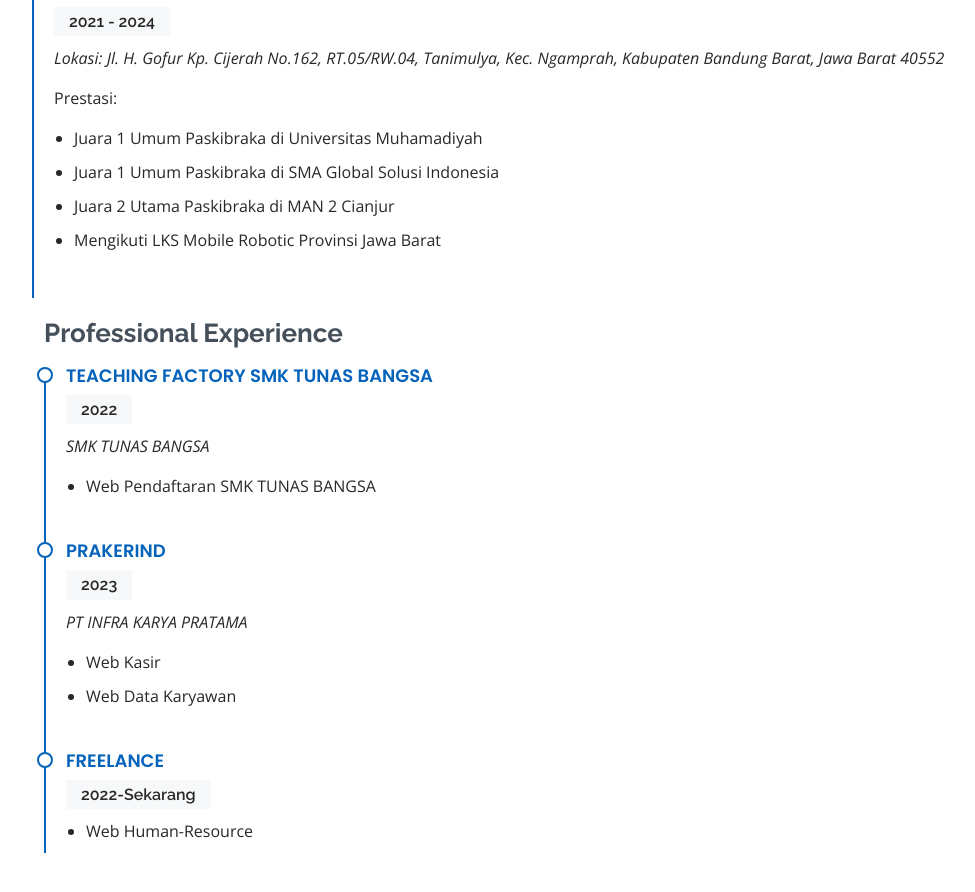
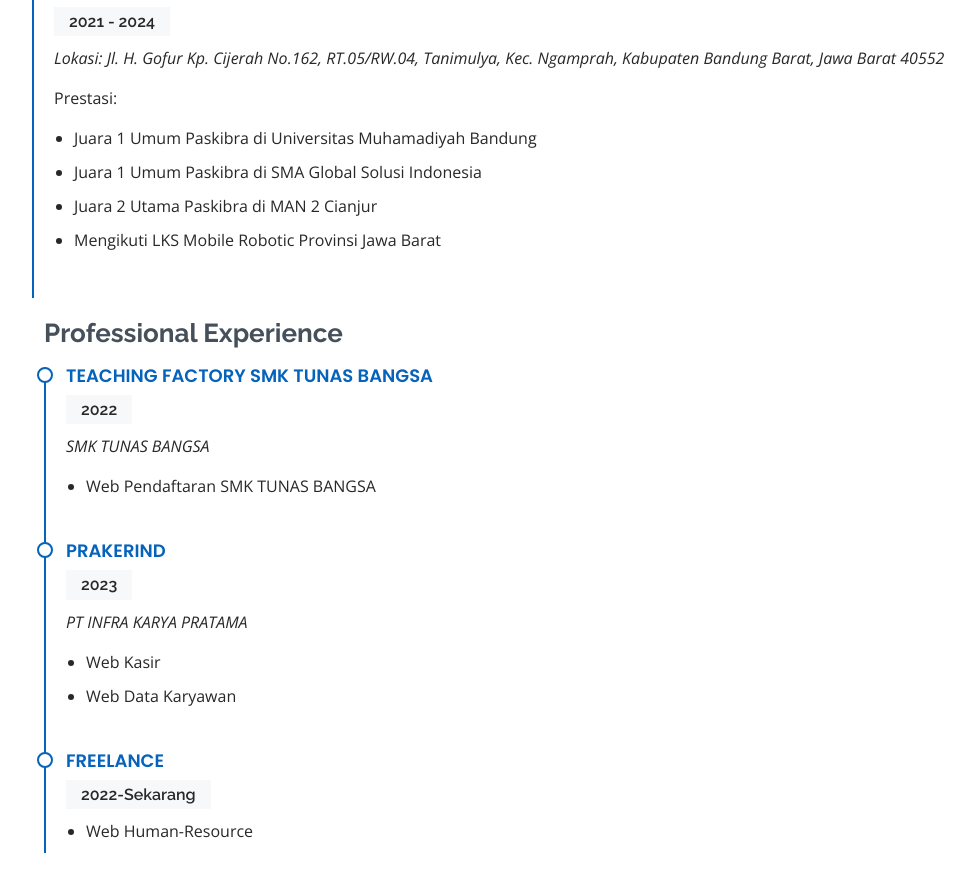
Before and after one commit to lightningHamilton/lightningHamilton.github.io, a plain HTML site: page index.html in a window 1280 px wide. Shown: the part 2528-3420 px from the top of the page, without its empty margins (88-1063 px from the left). Drawn offline with nearby package versions, Linux system fonts and the light colour scheme.

Commit message:
Update index.html

```diff
--- a/index.html
+++ b/index.html
@@ -192,9 +192,9 @@
               <p><em>Lokasi: Jl. H. Gofur Kp. Cijerah No.162, RT.05/RW.04, Tanimulya, Kec. Ngamprah, Kabupaten Bandung Barat, Jawa Barat 40552</em></p>
               <p>Prestasi:
                 <ul>
-                  <li>Juara 1 Umum Paskibraka di Universitas Muhamadiyah</li>
-                  <li>Juara 1 Umum Paskibraka di SMA Global Solusi Indonesia</li>
-                  <li>Juara 2 Utama Paskibraka di MAN 2 Cianjur</li>
+                  <li>Juara 1 Umum Paskibra di Universitas Muhamadiyah Bandung</li>
+                  <li>Juara 1 Umum Paskibra di SMA Global Solusi Indonesia</li>
+                  <li>Juara 2 Utama Paskibra di MAN 2 Cianjur</li>
                   <li>Mengikuti LKS Mobile Robotic Provinsi Jawa Barat</li>
                 </ul>
               </p>
```
